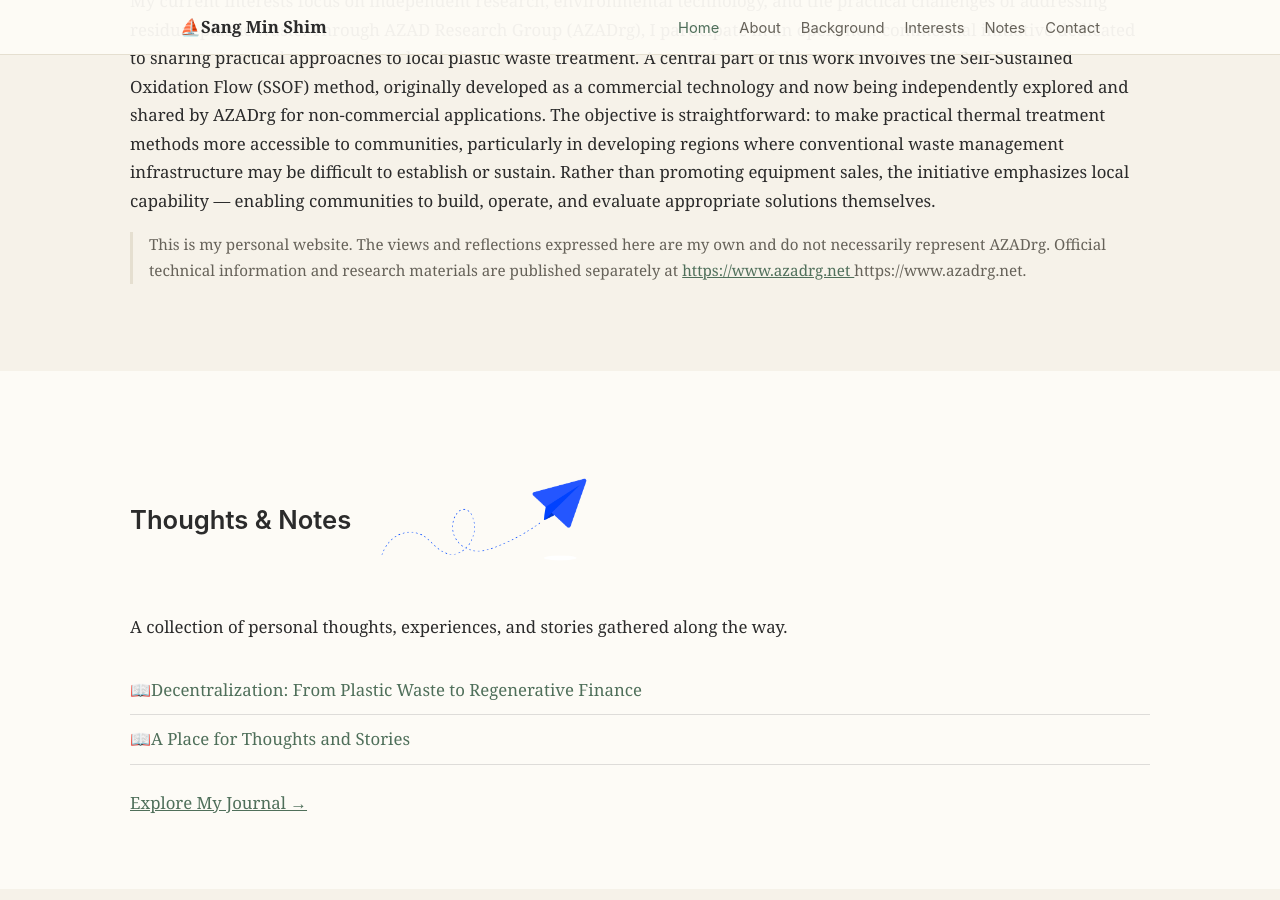
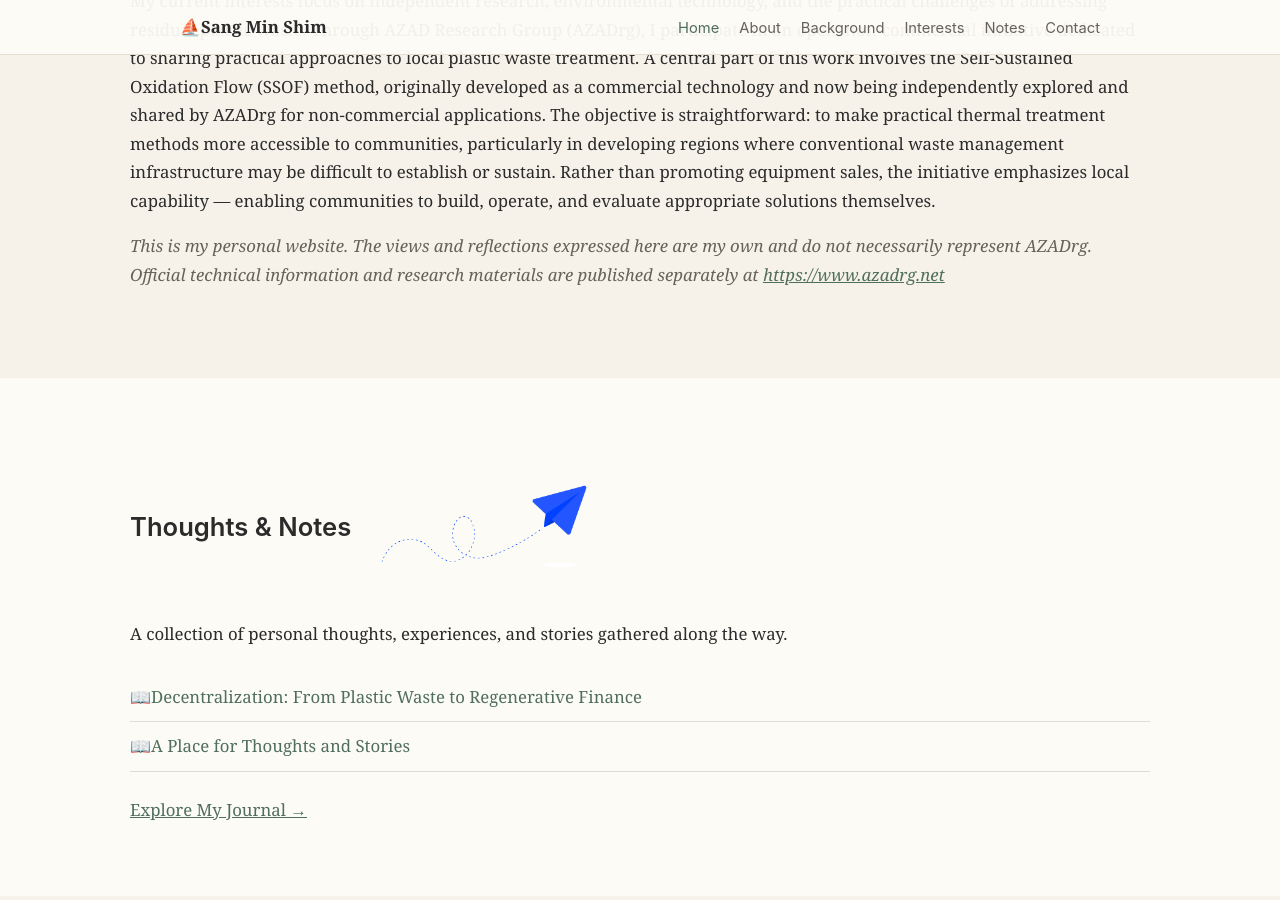
Before and after one commit to ssimsangmin49-creator/personal-home, a Jekyll site: the page index.html, which Jekyll copies as it is, in a window 1280 px wide and 900 px high, scrolled down 2270 px. Built offline with Jekyll 4.4.1, drawn with Linux system fonts in a browser that asks for light colours.

Commit message:
Change note class to placeholder in index.html

```diff
--- a/index.html
+++ b/index.html
@@ -191,11 +191,11 @@ Through AZAD Research Group (AZADrg), I participate in an open, non-commercial i
 A central part of this work involves the Self-Sustained Oxidation Flow (SSOF) method, originally developed as a commercial technology and now being independently explored and shared by AZADrg for non-commercial applications.
 The objective is straightforward: to make practical thermal treatment methods more accessible to communities, particularly in developing regions where conventional waste management infrastructure may be difficult to establish or sustain.
 Rather than promoting equipment sales, the initiative emphasizes local capability — enabling communities to build, operate, and evaluate appropriate solutions themselves.</p>
-      <p class="note">This is my personal website. The views and reflections expressed here are my own and do not necessarily represent AZADrg.
+      <p class="placeholder">This is my personal website. The views and reflections expressed here are my own and do not necessarily represent AZADrg.
         Official technical information and research materials are published separately at
         <a href="https://www.azadrg.net" target="_blank" rel="noopener noreferrer">
         https://www.azadrg.net </a>
-        https://www.azadrg.net.</span></p>
+        </span></p>
     </div>
   </section>
 
```
